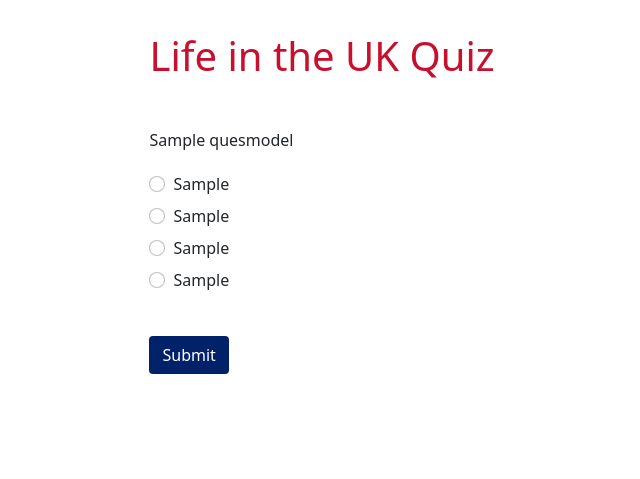
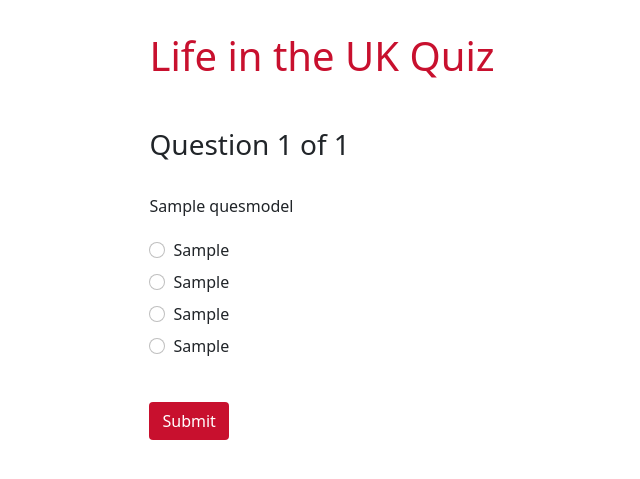
Before and after one commit to lemosbc/lituk-quiz-app, a Django app: page /questions_list in a window 1280 px wide. Shown: the top 479 px of the page, without its empty margins (318-958 px from the left). Run offline with Django 4.2, Linux system fonts and the light colour scheme; tables that the repository leaves empty hold one stand-in row (values such as "Sample post").

Commit message:
Add pagination to display one question at a time

```diff
--- a/quiz/static/css/styles.css
+++ b/quiz/static/css/styles.css
@@ -11,3 +11,7 @@ a {
 .flag-blue {
   background-color: #012169;
 }
+
+#submit-btn {
+  background-color: #c8102e;
+}
--- a/quiz/templates/quiz/questions_list.html
+++ b/quiz/templates/quiz/questions_list.html
@@ -7,8 +7,10 @@
 <div>
 <form action="" method="POST" role="form">
 
-    {% csrf_token %} {% for question in questions %}
+    {% csrf_token %} {% for question in questions_list %}
     <div class="mb-3 mt-3">
+    <h3>Question {{questions_list.number}} of {{questions_list.paginator.num_pages}}</h3>
+    <br>
     <p>{{ question.question }}</p>
     </div>
     <div class="mb-4">
@@ -45,12 +47,25 @@
       class="form-check-input"
     /><label class="form-check-label px-2" for="op4">{{ question.op4 }}</label><br /></div>
   </div>
+
     {% endfor %}
+    <div>
+    {% if questions_list.has_previous %}
 
-    <button type="submit" class="btn flag-blue text-white mt-3" name="quiz-submit">Submit</button>
+    <a href="?page={{ questions_list.previous_page_number}}" class="btn flag-blue text-white mt-3" >Previous</a>
+    {% endif %}
+
+{% if questions_list.has_next %}
+  <a href="?page={{ questions_list.next_page_number}}" class="btn flag-blue text-white mt-3">Next</a>
+
+{% endif %}
+    <button type="submit" class="btn flag-blue text-white mt-3" name="quiz-submit" id="submit-btn">Submit</button>
+  </div>
   </div>
 </div>
 </form>
 </div>
 </div>
+
+
 {% endblock %}
--- a/quiz/views.py
+++ b/quiz/views.py
@@ -4,6 +4,7 @@ from django.http import HttpResponse
 
 from django.views.generic.edit import CreateView
 
+from django.core.paginator import Paginator
 
 
 # Create your views here.
@@ -34,7 +35,13 @@ def questions_list(request):
         return render(request, 'quiz/results.html', context)
     else:
         questions = QuesModel.objects.all().order_by('?')[:24] # Randomizes questions in database and selects the first 24
-        return render(request, 'quiz/questions_list.html', {'questions' : questions})
+
+        # Set up pagination
+        pagination = Paginator(questions, 1)
+        page = request.GET.get('page')
+        questions_list = pagination.get_page(page)
+
+        return render(request, 'quiz/questions_list.html', {'questions_list' : questions_list})
 
 def results(request):
     return render(request, 'quiz/results.html')
```
